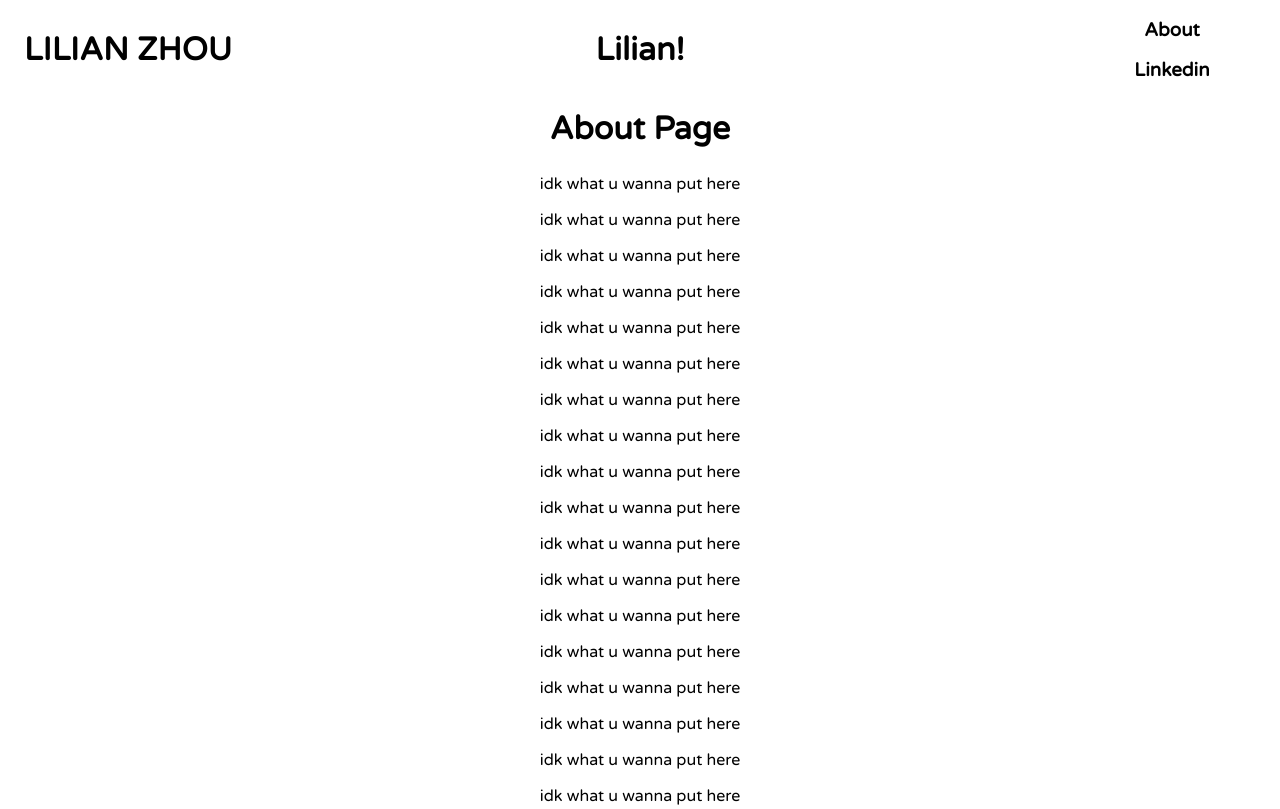
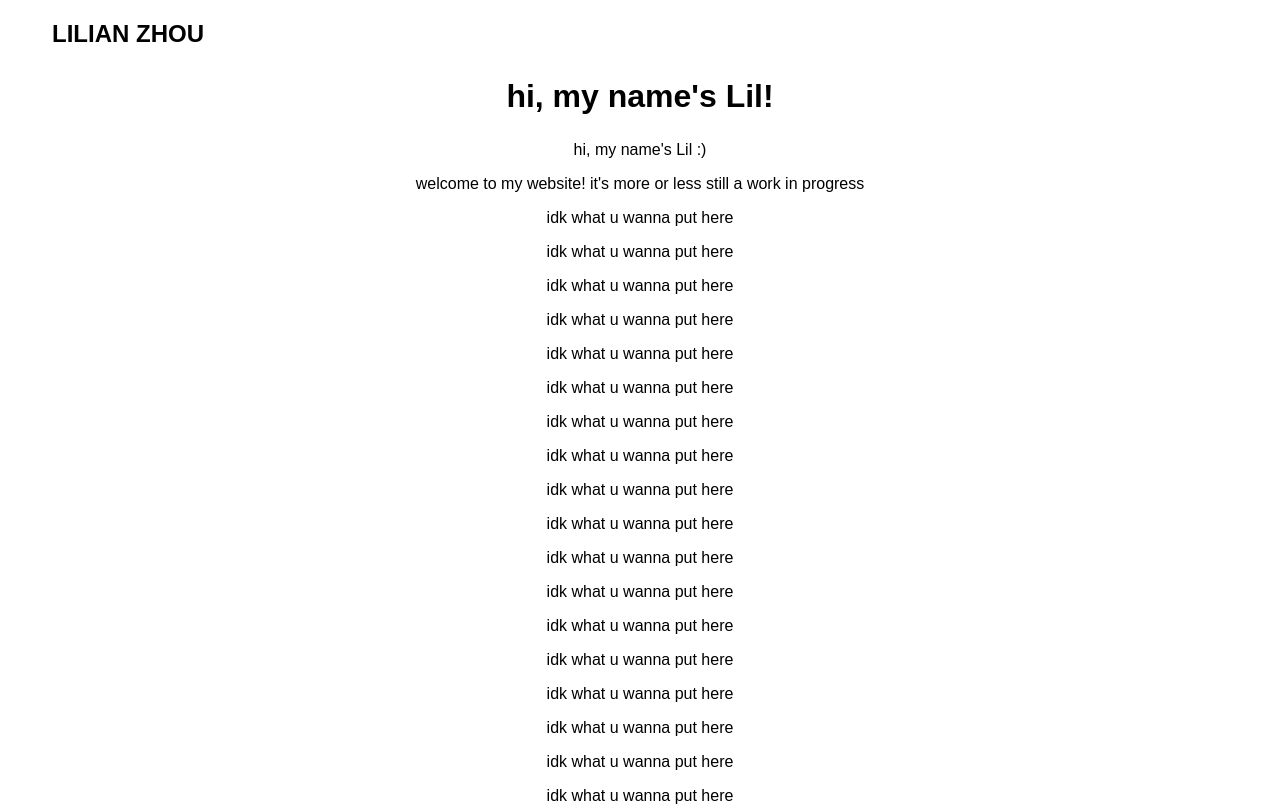
Before and after one commit to lilianwzhou/lilianwzhou.github.io, a plain HTML site: page about/index.html in a window 1280 px wide. Shown: the top 809 px of the page. Drawn offline with Linux system fonts and the light colour scheme.

Commit message:
added more page

```diff
--- a/about/index.html
+++ b/about/index.html
@@ -16,27 +16,23 @@
     <link rel="apple-touch-icon" sizes="120x120" href="assets/apple-touch 120.png">
     <link rel="apple-touch-icon" sizes="76x76" href="assets/apple-touch 76.png">
     <link rel="apple-touch-icon" sizes="152x152" href="assets/apple-touch 152.png">
-    <title>LILIAN ZHOU</title>
+    <title>ABOUT ME</title>
 </head>
 <body>
     <div class = 'navbar' id="nav">
         <div id= 'left-nav'>
-            <h1>LILIAN ZHOU</h1>
+            <h2>LILIAN ZHOU</h2>
         </div>
         <div id = 'middle-nav'>
-            <a href="../index.html"><h1>Lilian!</h1></a>
+            <a href="../index.html"></a>
         </div>
         <div id = 'right-nav'>
-            <ul>
-                <a href="/about/index.html"><h3>About</h3></a>
-                <a href="https://www.linkedin.com/in/lilian-zhou-2ba317178/" target="_blank"><h3>Linkedin</h3></a>
-            </ul>
            </div>
     </div>
-
     <div>
-        <h1>About Page</h1>
-        <p>idk what u wanna put here</p>
+        <h1>hi, my name's Lil!</h1>
+        <p class="line-1 anim-typewriter">hi, my name's Lil :)</p>
+        <p>welcome to my website! it's more or less still a work in progress </p>
         <p>idk what u wanna put here</p>
         <p>idk what u wanna put here</p>
         <p>idk what u wanna put here</p>
--- a/css/about-stylsheet.css
+++ b/css/about-stylsheet.css
@@ -11,7 +11,7 @@ body {
     width: 100%;
     padding: 0;
     margin: 0;
-    font-family: "Varela Round", "Arial Rounded MT Bold", "Helvetica Rounded", Arial, sans-serif;
+    font-family: Arial, Helvetica, sans-serif;
 }
 a, a:visited, a:hover, a:focus, a:active {
     text-decoration: none;
@@ -44,5 +44,5 @@ a, a:visited, a:hover, a:focus, a:active {
 .footer {
     padding: 0;
     margin-bottom: 0;
-    background-color: rgb(252, 199, 54);
+    background-color: white
 }
```
Also changed, not shown: index.html (+2 -2 lines), more/index.html (added, +27 -0 lines), 1 other file.
